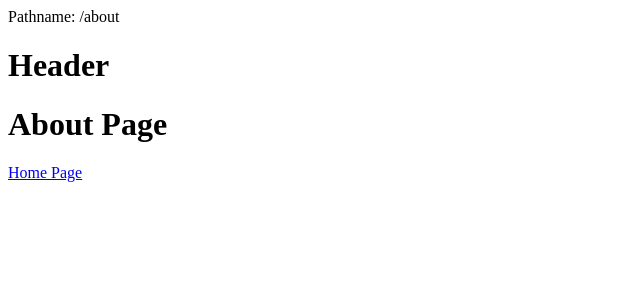
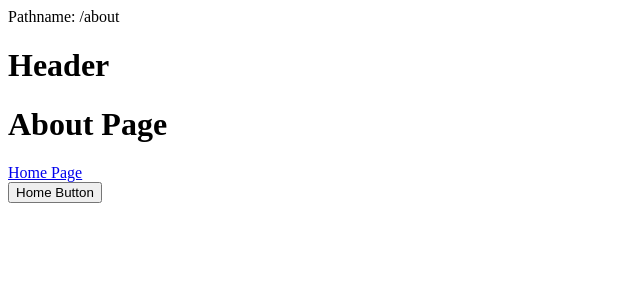
Before and after one commit to NowakBartlomiej/countries-app, a Next.js app: page /about in a window 1280 px wide. Shown: the top 300 px of the page, without its empty margins (0-640 px from the left). Built offline with nearby package versions, Linux system fonts and the light colour scheme.

Commit message:
Impemented HomeButton thats use useRouter hook

```diff
--- a/src/app/about/page.jsx
+++ b/src/app/about/page.jsx
@@ -1,6 +1,7 @@
 import Link from "next/link"
 import Pathname from "../components/Pathname"
 import Header from "../components/header"
+import HomeButton from "../components/HomeButton"
 
 export const metadata = {
     title: 'About'
@@ -15,6 +16,8 @@ const page = () => {
         <h1>About Page</h1>
 
         <Link href='/'>Home Page</Link>
+
+        <HomeButton />
     </div>
   )
 }
--- /dev/null
+++ b/src/app/components/HomeButton.jsx
@@ -0,0 +1,20 @@
+'use client'
+
+import { useRouter } from "next/navigation"
+
+const HomeButton = () => {
+  const router = useRouter();
+
+    return (
+    <div>
+        <button
+            type="button"
+            onClick={() => router.push('/')}
+        >
+            Home Button
+        </button>
+    </div>
+  )
+}
+
+export default HomeButton
```
